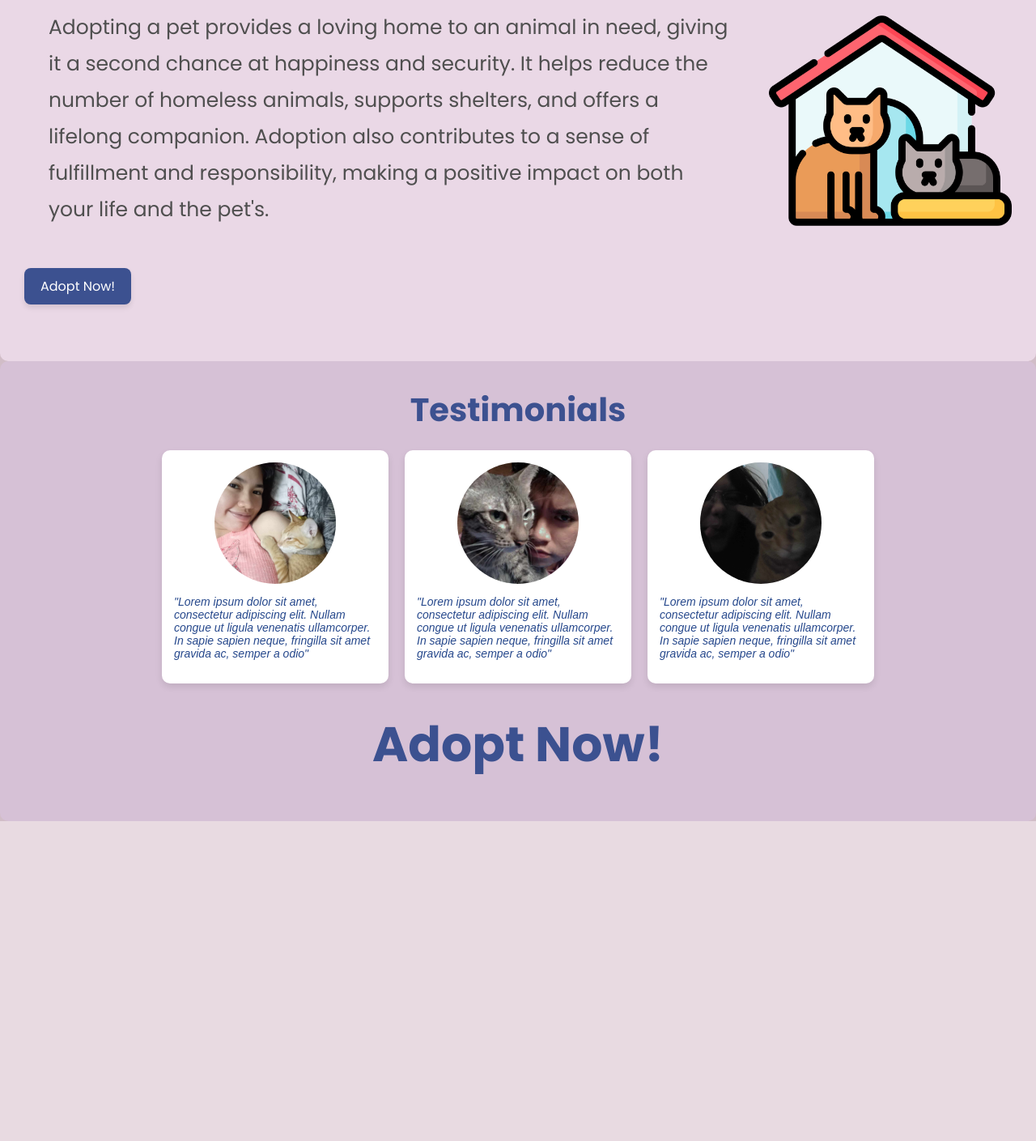
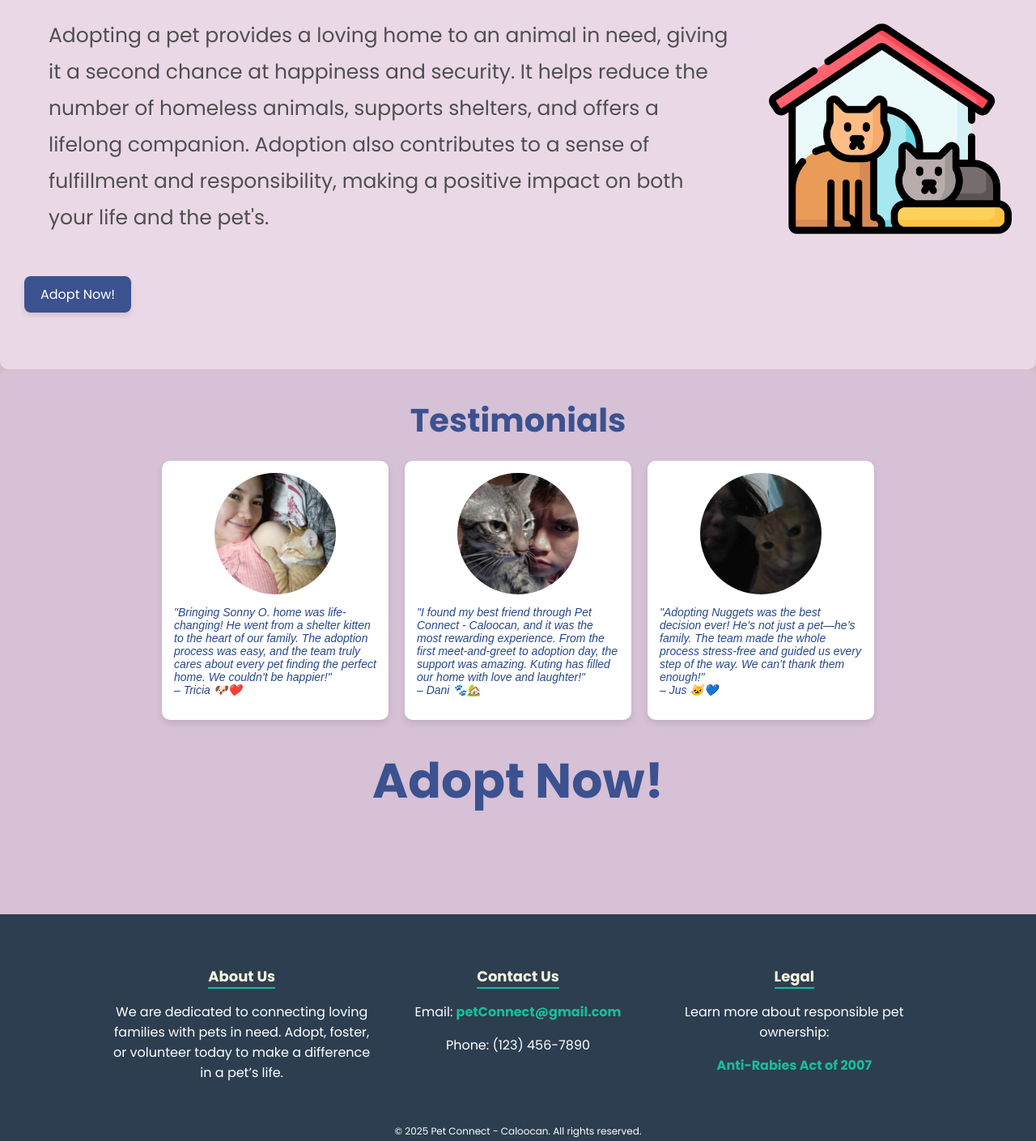
Before and after one commit to daland4ni/wms-pcc, a PHP site: page /pages/home.php in a window 1280 px wide. Shown: the part 1612-3021 px from the top of the page at 81% size. Before the commit the page ends 2626 px from the top, so only its background shows below. Run offline with PHP 8.4, Linux system fonts and the light colour scheme.

Commit message:
footer added edited testimonies in home.php

```diff
--- /dev/null
+++ b/css/footer.css
@@ -0,0 +1,73 @@
+/* Footer Styling */
+.footer {
+    background-color: #2c3e50;
+    color: white;
+    padding: 20px 0;
+    text-align: center;
+    width: 100%;
+    position: relative;
+    bottom: 0;
+    height: 100%;
+    max-height: 15rem;
+}
+
+.footer-container {
+    display: flex;
+    flex-wrap: wrap;
+    justify-content: space-around;
+    max-width: 80%;
+    margin: auto;
+    padding: 1%;
+    margin-bottom: 0%;
+
+}
+
+.footer-section {
+    flex: 1;
+    min-width: 250px;
+    margin: 1%;
+}
+
+.footer-section h2 {
+    font-size: 18px;
+    margin-bottom: 0%;
+    border-bottom: 2px solid #1abc9c;
+    display: inline-block;
+    padding-bottom: 0%;
+    color: beige;
+}
+
+a[href^="mailto:"] {
+    color: #1abc9c; /* Change link color */
+    text-decoration: none; /* Remove underline */
+    font-weight: bold; /* Make text bold */
+}
+
+a[href^="mailto:"]:hover {
+    color: #e74c3c; /* Change color on hover (red) */
+    text-decoration: underline; /* Underline on hover */
+}
+
+
+
+.footer-bottom {
+    margin-top: 0%;
+    /* border-top: 1px solid #f1f1f1; */
+    padding-top: 0%;
+    font-size: 12px;
+}
+
+.footer-section.legal p a {
+    color: #1abc9c;
+    text-decoration: none;
+    font-weight: bold;
+}
+
+.footer-section.legal p a:hover {
+    text-decoration: underline;
+}
+
+.soc-pic {
+    height: 50px;
+    width: 50px;
+}
--- a/css/home.css
+++ b/css/home.css
@@ -206,7 +206,7 @@
 .container-4 {
     text-align: center;
     background-color: #d6c1d6; /* Light purple */
-    padding: 10px 20px;
+    padding: 1% 0% 0% 0%;
     border-radius: 10px;
     font-family: Poppins;
 }
--- a/css/nav.css
+++ b/css/nav.css
@@ -66,6 +66,6 @@ a {
 }
 
 main {
-    margin-top: 70px; /* Prevent content overlap with navbar */
-    padding: 20px;
+    margin-top: 70px;
+    padding-top: 50px;
 }
--- /dev/null
+++ b/pages/footer.php
@@ -0,0 +1,54 @@
+<!DOCTYPE html>
+<html lang="en">
+
+<head>
+    <meta charset="UTF-8">
+    <meta name="viewport" content="width=device-width, initial-scale=1.0">
+    <title>Pet Connect - Caloocan</title>
+    <link rel="icon" href="logo.png" type="image/x-icon">
+    <link rel="stylesheet" href="../css/footer.css">
+
+</head>
+
+<body>
+    <nav>
+        <!-- nav -->
+    </nav>
+    <main>
+        <!-- Main content goes here -->
+    </main>
+    <footer class="footer">
+        <div class="footer-container">
+            <div class="footer-section about">
+                <h2>About Us</h2>
+                <p>We are dedicated to connecting loving families with pets in need. Adopt, foster, or volunteer today to make a difference in a pet’s life.</p>
+            </div>
+
+
+            <div class="footer-section contact">
+                <h2>Contact Us</h2>
+                <p>Email: <a href="mailto:petConnect@gmail.com">petConnect@gmail.com</a></p>
+                <p>Phone: (123) 456-7890</p>
+            </div>
+
+            <div class="footer-section legal">
+                <h2>Legal</h2>
+                <p>Learn more about responsible pet ownership:</p>
+                <p><a href="https://legacy.senate.gov.ph/republic_acts/ra%209482.pdf" target="_blank">Anti-Rabies Act of 2007</a></p>
+            </div>
+
+            <!-- <div class="footer-section social">
+                <h2>Follow Us</h2>
+                <br>
+                <a href="#"><img src="../pics/Soc-icons/facebook.png" alt="Facebook" class="soc-pic"></a>
+                <a href="#"><img src="../pics/Soc-icons/instagram.png" alt="Instagram" class="soc-pic"></a>
+            </div> -->
+        </div>
+
+        <div class="footer-bottom">
+            <p>&copy; 2025 Pet Connect - Caloocan. All rights reserved.</p>
+        </div>
+    </footer>
+</body>
+
+</html>
--- a/pages/home.php
+++ b/pages/home.php
@@ -11,6 +11,7 @@
 </head>
 <body class="bgc">
     <?php include "nav.php"; ?>
+
 <!------------------------------------------------------------------>
     <div class="container-1">
         <div class="left">
@@ -91,23 +92,23 @@
     <div class="test-container">
         <div class="testimonial-box">
             <img src="../pics/PetnMe/testimony1.jpg" alt="Testimonial 1">
-            <p>"Lorem ipsum dolor sit amet, consectetur adipiscing elit. Nullam congue ut ligula venenatis ullamcorper. In sapie sapien neque, fringilla sit amet gravida ac, semper a odio"</p>
+            <p>"Bringing Sonny O. home was life-changing! He went from a shelter kitten to the heart of our family. The adoption process was easy, and the team truly cares about every pet finding the perfect home. We couldn’t be happier!" <br>– Tricia 🐶❤️</p>
         </div>
 
         <div class="testimonial-box">
             <img src="../pics/PetnMe/testimony2.jpg" alt="Testimonial 2">
-            <p>"Lorem ipsum dolor sit amet, consectetur adipiscing elit. Nullam congue ut ligula venenatis ullamcorper. In sapie sapien neque, fringilla sit amet gravida ac, semper a odio"</p>
+            <p>"I found my best friend through Pet Connect - Caloocan, and it was the most rewarding experience. From the first meet-and-greet to adoption day, the support was amazing. Kuting has filled our home with love and laughter!" <br>– Dani 🐾🏡</p>
         </div>
 
         <div class="testimonial-box">
             <img src="../pics/PetnMe/testimony5.jpg" alt="Testimonial 3">
-            <p>"Lorem ipsum dolor sit amet, consectetur adipiscing elit. Nullam congue ut ligula venenatis ullamcorper. In sapie sapien neque, fringilla sit amet gravida ac, semper a odio"</p>
+            <p>"Adopting Nuggets was the best decision ever! He’s not just a pet—he’s family. The team made the whole process stress-free and guided us every step of the way. We can’t thank them enough!" <br>– Jus 🐱💙</p>
         </div>
     </div>
 
     <h1 class="adopt-heading">Adopt Now!</h1>
+    <?php include "footer.php"; ?>
 </div>
-
 
 </body>
 </html>
```
Also changed, not shown: pics/Soc-icons/facebook.png (added), pics/Soc-icons/instagram.png (added).
